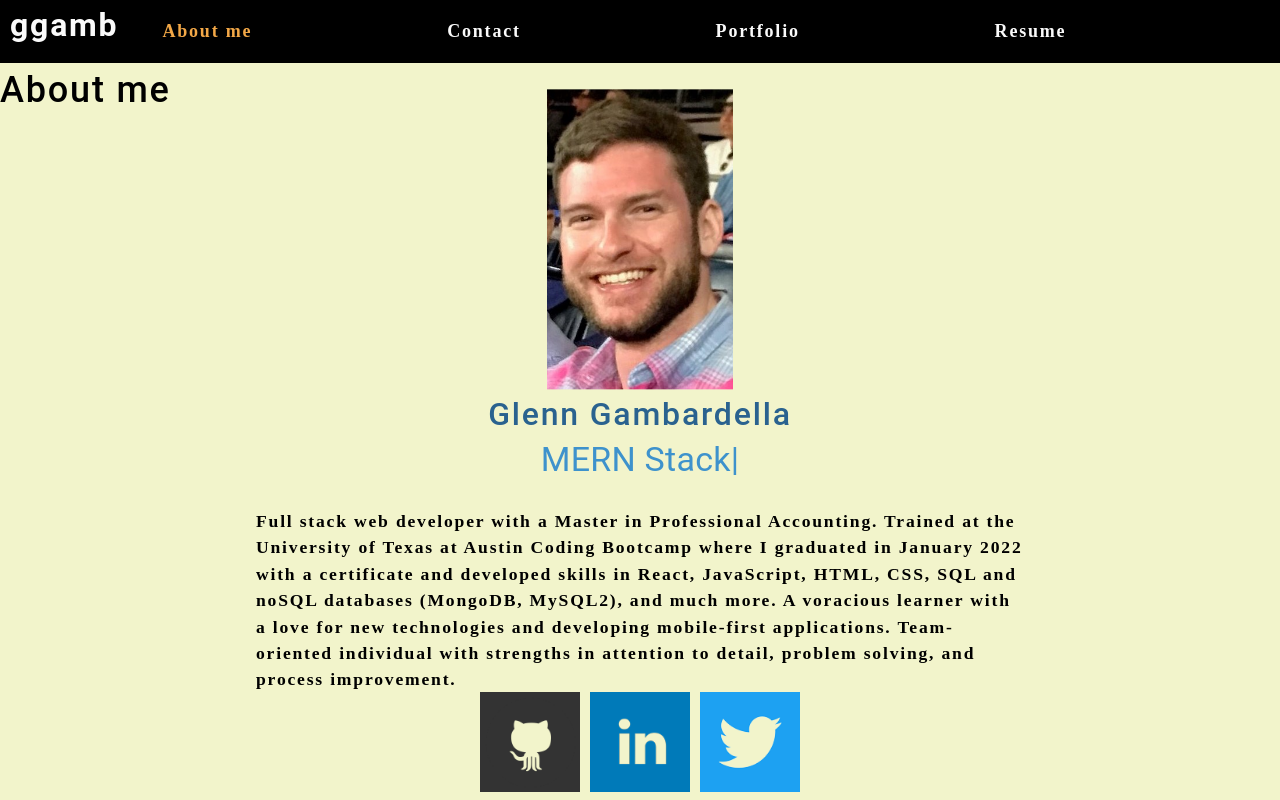
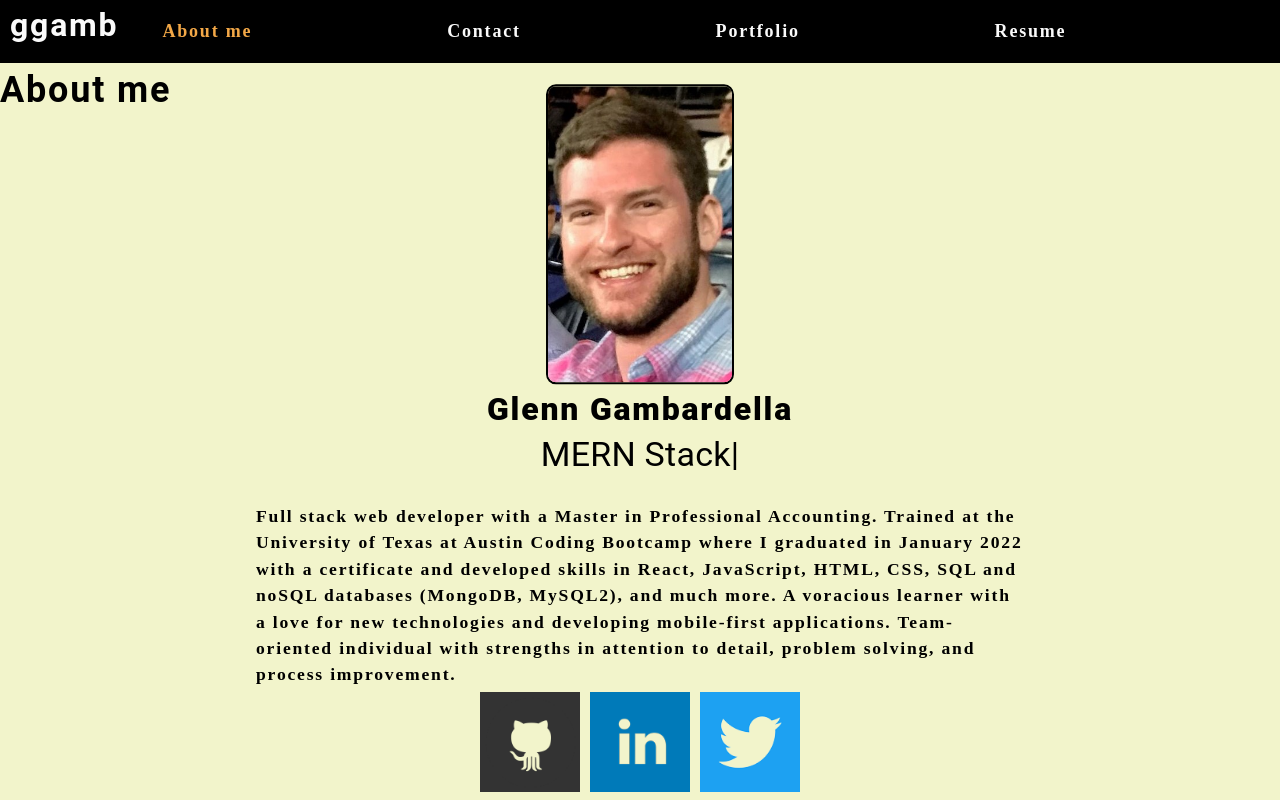
Before and after one commit to ggamb/React-portfolio-ggamb, a React (Create React App) app: page / in a window 1280 px wide. Built offline with nearby package versions, Linux system fonts and the light colour scheme.

Commit message:
updated about, contact, resume, sections

```diff
--- a/src/components/About/index.js
+++ b/src/components/About/index.js
@@ -8,12 +8,13 @@ function About() {
 
   const useStyles = makeStyles(theme => ({
     title: {
-      color: '#2a628f',
-
+      color: 'black',
+      fontWeight: 'bolder'
     },
     subtitle: {
-      color: '#3e92cc',
+      color: 'black',
       marginBottom: '3rem',
+      fontWeight: 'light'
     },
     typedContainer: {
       position: 'absolute',
@@ -31,7 +32,7 @@ function About() {
 
   return (
     <>
-      <h1 id="about">About me</h1>
+      <h1 id="about" className='tab-text'>About me</h1>
       <section>
         <div className={classes.typedContainer}>
           <img className="my-face" src={myFace}></img>
--- a/src/components/Contact/index.js
+++ b/src/components/Contact/index.js
@@ -1,4 +1,4 @@
-import React, { useState } from 'react';
+import React, { useEffect, useState } from 'react';
 import { validateEmail } from '../../utils/helpers';
 import { send } from 'emailjs-com';
 import { Typography } from '@mui/material';
@@ -9,6 +9,8 @@ function Contact() {
     const userID = 'user_zp4X6Lct2JtUs0hJgaU48';
 
     const [errorMessage, setErrorMessage] = useState('');
+
+    const [messageSent, setMessageSent] = useState(false);
 
     const [toSend, setToSend] = useState({
         from_name: '',
@@ -25,19 +27,21 @@ function Contact() {
             userID
         )
             .then((response) => {
-                console.log('SUCCESS!', response.status, response.text);
+
                 setToSend({
                     from_name: "",
                     message: "",
                     reply_to: ""
                 })
 
-                alert("Email sent successfully!")
+                alert("Email sent successfully!");
+                setMessageSent(true);
             })
             .catch((err) => {
                 console.log('FAILED...', err);
             });
     };
+
 
     const handleChange = (e) => {
         setToSend({ ...toSend, [e.target.name]: e.target.value });
@@ -46,7 +50,7 @@ function Contact() {
     return (
         <>
 
-            <h1 data-testid="h1tag" >Contact me</h1>
+            <h1 data-testid="h1tag" className='tab-text'>Contact me</h1>
             <br></br>
             <Typography variant='h4' style={{ textAlign: 'left' }}>
                 Use this form below or email me directly at:<br></br>
@@ -90,6 +94,12 @@ function Contact() {
                     <br></br>
                     <button type='submit'>Submit</button>
                 </form>
+
+                {messageSent && (
+                        <div>
+                           <span className='check-img' role='check-img'>✅</span><p className='success-text'>Message sent successfully! I will reach out to you shortly!</p>
+                        </div>
+                    )}
             </section>
         </>
     );
--- a/src/components/Portfolio/index.js
+++ b/src/components/Portfolio/index.js
@@ -9,7 +9,7 @@ import getFed from '../../assets/images/getFed.jpg'
 function Project() {
     return (
         <>
-            <h2 className="my-work">My Portfolio</h2>
+            <h2 className="my-work tab-text">My Portfolio</h2>
             <section id="my-work" className="portfolio-holder">
                 <div className="portfolio-module-holder">
                     <div className='portfolio-container'>
--- a/src/components/Resume/index.js
+++ b/src/components/Resume/index.js
@@ -24,7 +24,7 @@ import {
 const frontEndTechnologies = [
     {
         id: 1,
-        name: 'JavaScript, jQuery, Node.js, Express.js, Jest testing framework',
+        name: 'JavaScript, React.js, jQuery, Node.js, Express.js, Jest testing framework',
         icon: JavascriptIcon,
     },
     {
@@ -39,32 +39,16 @@ const frontEndTechnologies = [
     },
     {
         id: 4,
-        name: 'React.js',
-        icon: JavascriptIcon
-
+        name: 'Bootstrap API, Material UI (used through this portfolio!)',
+        icon: ColorLensIcon
     },
     {
         id: 5,
-        name: 'jQuery',
-        icon: JavascriptIcon
-    },
-    {
-        id: 6,
-        name: 'Bootstrap API',
-        icon: ColorLensIcon
-    },
-    {
-        id: 7,
-        name: 'Material UI (used through this portfolio!)',
-        icon: FormatPaintIcon
-    },
-    {
-        id: 8,
         name: 'Responsive Design, PWA, webpack, service workers',
         icon: FlashOnIcon
     },
     {
-        id: 9,
+        id: 6,
         name: 'State (React Context API, Redux)',
         icon: SaveIcon
     }
@@ -101,7 +85,8 @@ const backEndTechnologies = [
 function Resume() {
     return (
         <>
-            <h1>Resume</h1>
+            <h1 className='tab-text'>Resume</h1>
+            <br></br>
             <h2>Download my resume <a href={resumeGambardella} download='resumeGambardella.docx'>here!</a></h2>
             <br></br>
             <Box mb={4} sx={{ display: 'flex', backgroundColor: '#F2F4CB', justifyContent: 'center', height: '75%' }}>
@@ -119,8 +104,8 @@ function Resume() {
                                         </ListItemIcon>
                                         <ListItemText
                                             primary={front.name}
-                                                sx={{ color: '#2b2d42', p: 2}}
-                                                primaryTypographyProps={{fontSize: '25px'}}
+                                            sx={{ color: '#2b2d42', p: 2 }}
+                                            primaryTypographyProps={{ fontSize: '25px' }}
                                         />
                                     </ListItem>
                                 ))}
@@ -141,7 +126,7 @@ function Resume() {
                                         <ListItemText
                                             primary={back.name}
                                             sx={{ color: '#2b2d42', p: 2 }}
-                                                primaryTypographyProps={{fontSize: '25px'}}
+                                            primaryTypographyProps={{ fontSize: '25px' }}
                                         />
                                     </ListItem>
                                 ))}
--- a/src/index.css
+++ b/src/index.css
@@ -94,6 +94,7 @@ a:hover {
 
 header {
   background: var(--dark);
+  height: 100%;
 }
 
 header a {
@@ -163,6 +164,10 @@ nav  li {
   cursor: pointer;
 }
 
+.tab-text {
+  font-weight: bold;
+}
+
 textarea {
 	width: 600px;
 	height: 120px;
@@ -170,7 +175,16 @@ textarea {
 	padding: 5px;
 }
 
+.check-img{
+  float: left;
+}
+
+.success-text {
+  color: var(--dark);
+}
+
 #about-me-text {
+  padding-bottom: 10px;
   margin-right: 20%;
   margin-left: 20%;
   text-align: left;
@@ -182,6 +196,8 @@ textarea {
   margin-left: auto;
   margin-right: auto;
   height: 300px;
+  border-radius: 10px;
+  border: 2px solid black;
 }
 
 .container {
@@ -477,6 +493,7 @@ footer nav {
 
 footer {
   margin-top: auto;
+  padding-top: auto;
 }
 
 .social {
@@ -490,3 +507,9 @@ footer {
     margin-right: 20%;
   }
 }
+
+@media screen and (max-width: 375px) {
+  .nav {
+    flex-direction: column;
+  }
+}
```
Lines whose indentation alone changed are shown as unchanged.
